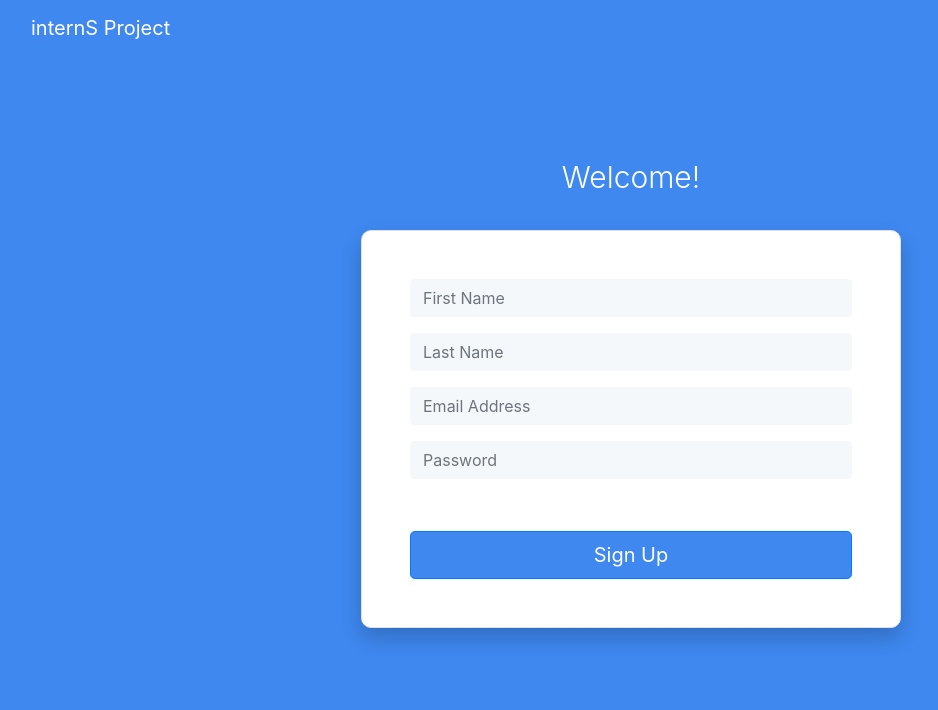
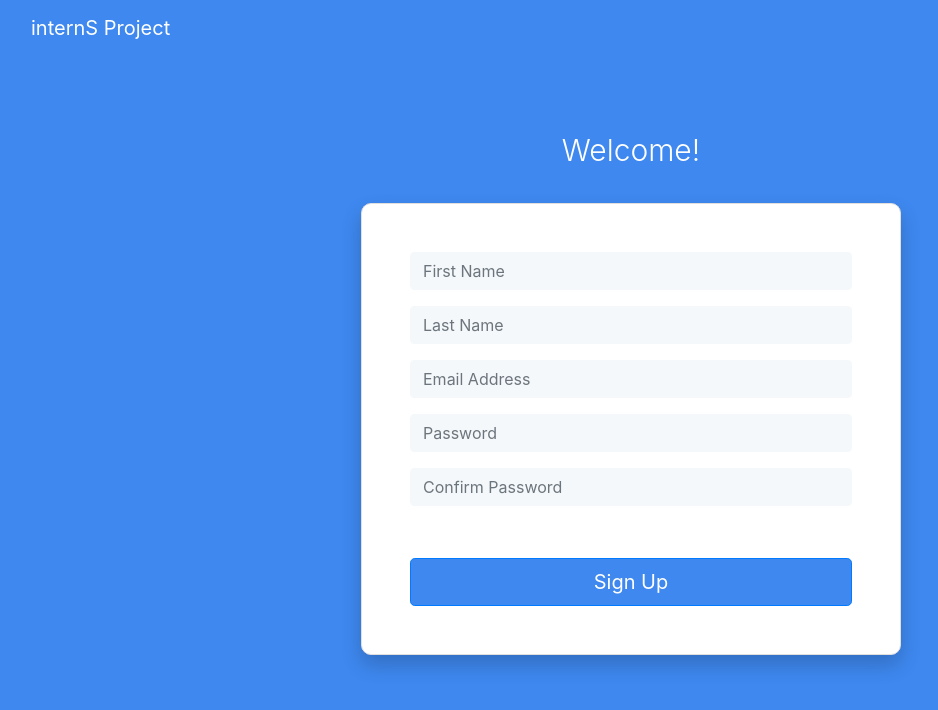
Before and after one commit to rohanpahwa27/hatch-frontend, a React (Create React App) app: page /Signup in a window 1280 px wide. Shown: the top 710 px of the page, without its empty margins (9-947 px from the left). Built offline with nearby package versions, Linux system fonts and the light colour scheme; the HTML template or start-up script is replaced by a standard one.

Commit message:
added confirm password field

```diff
--- a/src/components/Signup/SignupCard/SignupCard.js
+++ b/src/components/Signup/SignupCard/SignupCard.js
@@ -7,12 +7,13 @@ import api from "../../../Api/api.js";
 const initialState = {
   email: "",
   password: "",
+  confirmPassword: "",
   firstName: "",
   lastName: "",
   errors: []
 };
 
-function validate(email, password, firstName, lastName) {
+function validate(email, password, confirmPassword, firstName, lastName) {
   const errors = [];
   if (firstName.length === 0) {
     errors.push("First Name can't be empty");
@@ -33,6 +34,11 @@ function validate(email, password, firstName, lastName) {
     return errors;
   }
 
+  if (password != confirmPassword) {
+    errors.push("Passwords don't match.");
+    return errors;
+  }
+
   return [];
 }
 export default class SignupCard extends Component {
@@ -43,7 +49,7 @@ export default class SignupCard extends Component {
 
   handleSubmit = async (event) => {
     event.preventDefault();
-    const errors = validate(this.state.email, this.state.password, this.state.firstName, this.state.lastName);
+    const errors = validate(this.state.email, this.state.password, this.state.confirmPassword, this.state.firstName, this.state.lastName);
     console.log(errors);
     if (errors.length > 0) {
       this.setState({ errors: errors });
@@ -70,6 +76,10 @@ export default class SignupCard extends Component {
 
   handlePasswordChange = evt => {
     this.setState({ password: evt.target.value });
+  };
+
+  handleConfirmPasswordChange = evt => {
+    this.setState({ confirmPassword: evt.target.value });
   };
 
   handleFirstNameChange = evt => {
@@ -134,6 +144,15 @@ export default class SignupCard extends Component {
                       onChange={this.handlePasswordChange}
                     />
                   </Form.Group>
+                  <Form.Group>
+                    <Form.Control
+                      type="password"
+                      className="signup-input"
+                      placeholder="Confirm Password"
+                      value={this.state.confirmPassword}
+                      onChange={this.handleConfirmPasswordChange}
+                    />
+                  </Form.Group>
                   <fieldset>
                   <Form.Group>
                   {errors.map(error => (
```
